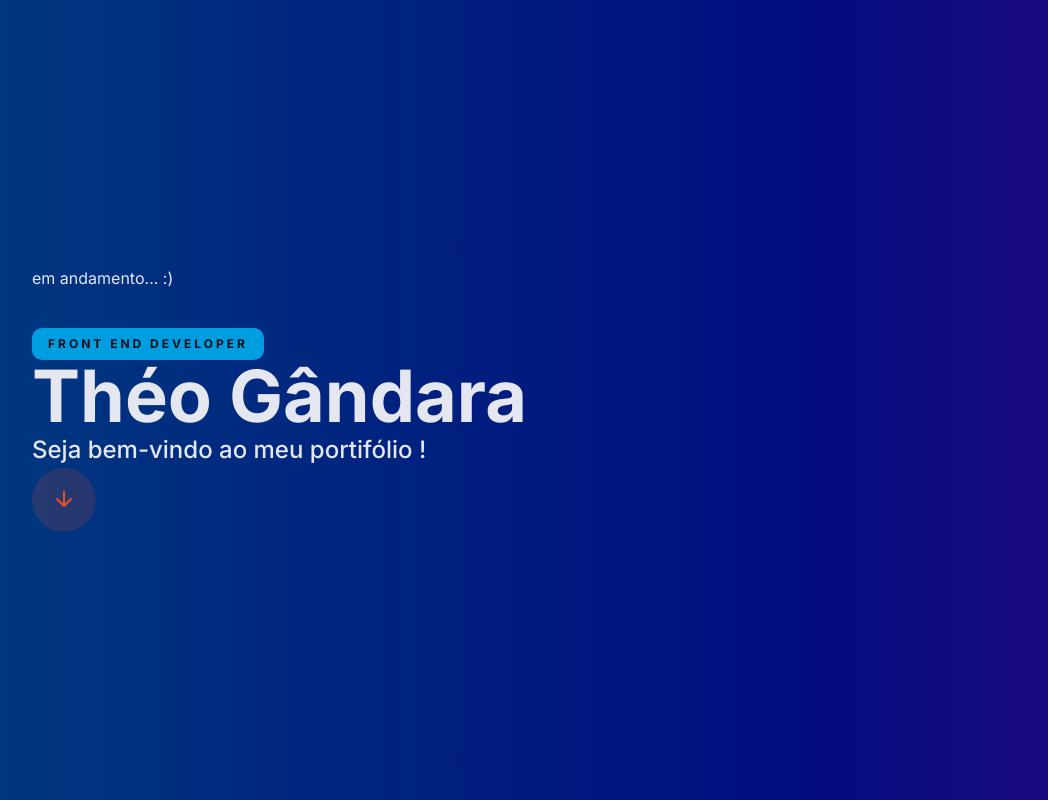
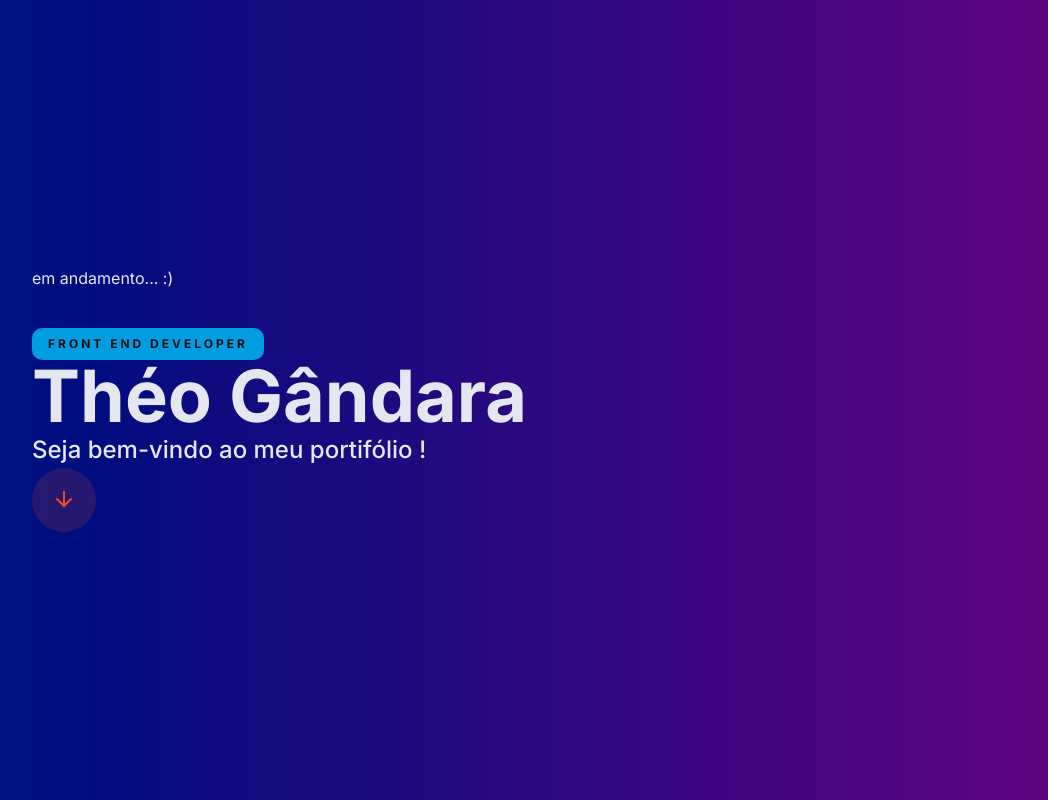
Before and after one commit to theogandara/next-theogandara, a Next.js app: page / in a window 1280 px wide. Shown: the top 800 px of the page, without its empty margins (136-1184 px from the left). Built offline with nearby package versions, Linux system fonts and the light colour scheme.

Commit message:
feat: transition 10s

```diff
--- a/src/styles/global.ts
+++ b/src/styles/global.ts
@@ -14,12 +14,12 @@ export default createGlobalStyle`
         overflow-x: hidden;
         background: linear-gradient(90deg, #00a3ff, #001aff, #fa00ff);
         background-size: 200% 200%;
-        -webkit-animation: AnimationName 8s ease infinite;
-        -moz-animation: AnimationName 8s ease infinite;
-        -o-animation: AnimationName 8s ease infinite;
-        animation: AnimationName 8s ease infinite;
+        -webkit-animation: AnimatedBackground 10s ease infinite;
+        -moz-animation: AnimatedBackground 10s ease infinite;
+        -o-animation: AnimatedBackground 10s ease infinite;
+        animation: AnimatedBackground 10s ease infinite;
 
-        @-webkit-keyframes AnimationName {
+        @-webkit-keyframes AnimatedBackground {
           0% {
             background-position: 0% 55%;
           }
@@ -30,7 +30,7 @@ export default createGlobalStyle`
             background-position: 0% 55%;
           }
         }
-        @-moz-keyframes AnimationName {
+        @-moz-keyframes AnimatedBackground {
           0% {
             background-position: 0% 55%;
           }
@@ -41,7 +41,7 @@ export default createGlobalStyle`
             background-position: 0% 55%;
           }
         }
-        @-o-keyframes AnimationName {
+        @-o-keyframes AnimatedBackground {
           0% {
             background-position: 0% 55%;
           }
@@ -52,7 +52,7 @@ export default createGlobalStyle`
             background-position: 0% 55%;
           }
         }
-        @keyframes AnimationName {
+        @keyframes AnimatedBackground {
           0% {
             background-position: 0% 55%;
           }
@@ -63,6 +63,41 @@ export default createGlobalStyle`
             background-position: 0% 55%;
           }
         }
+
+      }
+
+     ::-webkit-scrollbar {
+      width: 2px;
+      height: 2px;
+    }
+    ::-webkit-scrollbar-button {
+      width: 0px;
+      height: 0px;
+    }
+    ::-webkit-scrollbar-thumb {
+      background: #e1e1e1;
+      border: 0px none #ffffff;
+      border-radius: 50px;
+    }
+    ::-webkit-scrollbar-thumb:hover {
+      background: #ffffff;
+    }
+    ::-webkit-scrollbar-thumb:active {
+      background: #000000;
+    }
+    ::-webkit-scrollbar-track {
+      background: #000000;
+      border: 0px none #ffffff;
+      border-radius: 50px;
+    }
+    ::-webkit-scrollbar-track:hover {
+      background: #666666;
+    }
+    ::-webkit-scrollbar-track:active {
+      background: #333333;
+    }
+    ::-webkit-scrollbar-corner {
+      background: transparent;
     }
 
     button{
```
